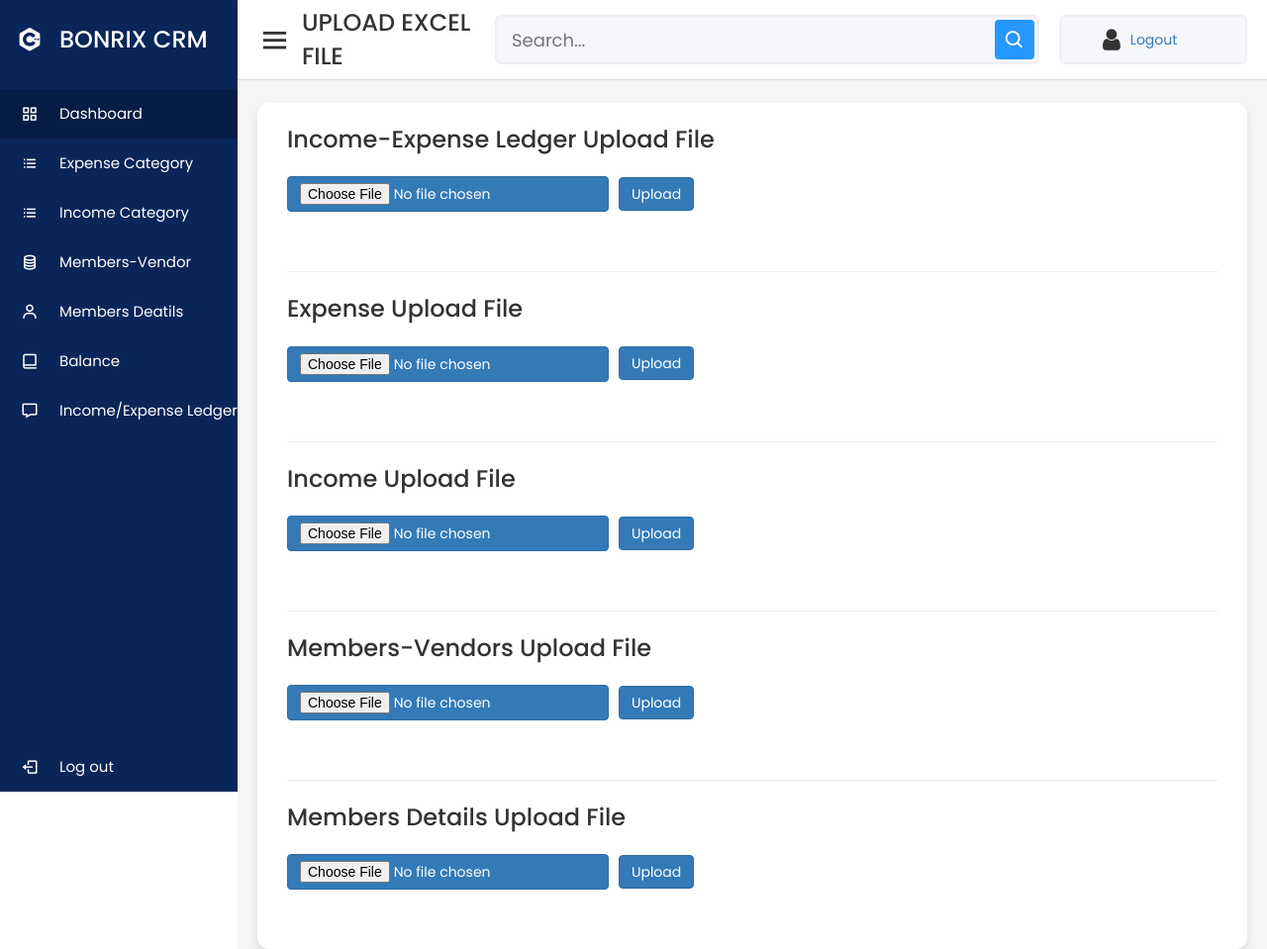
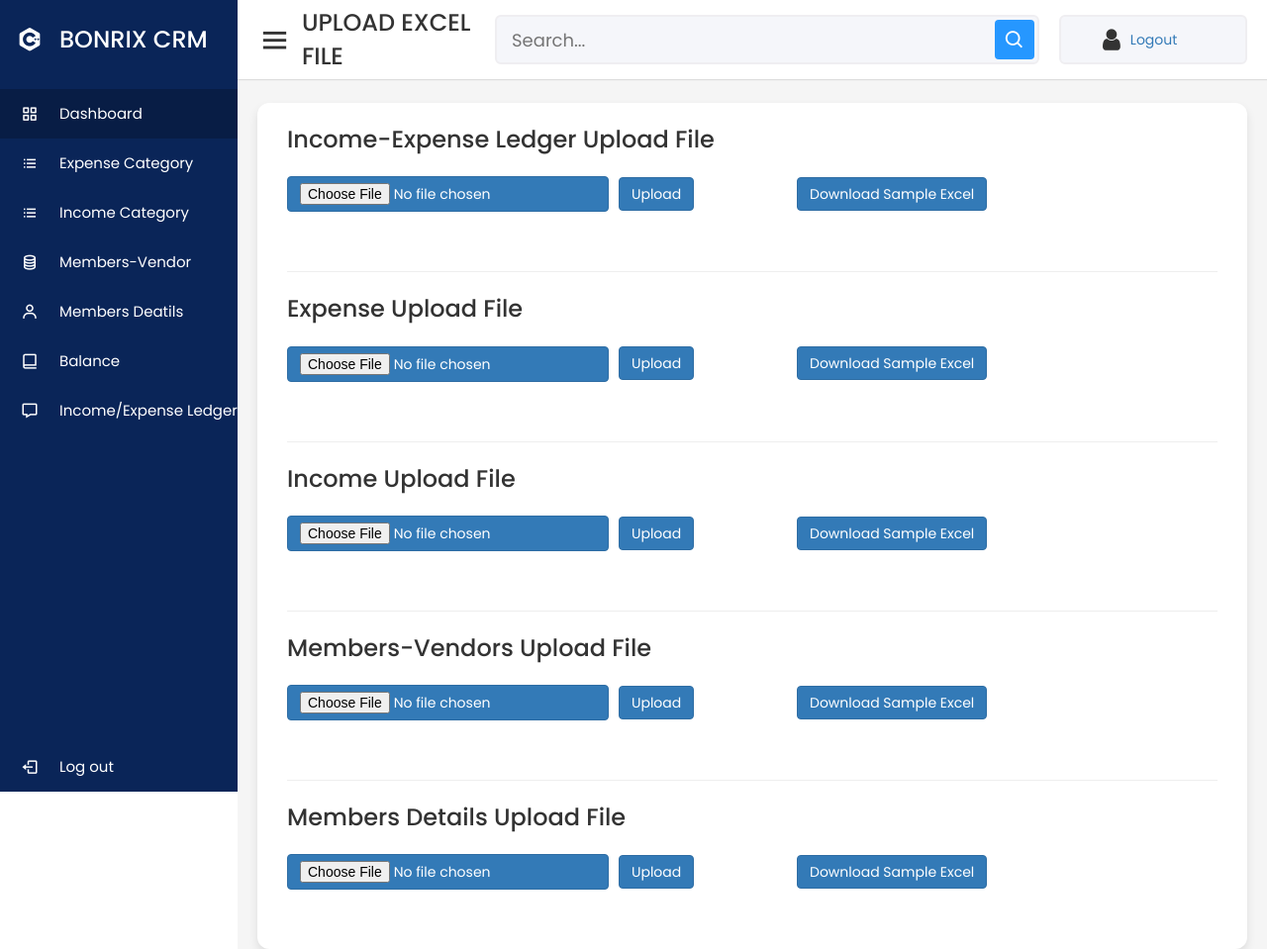
Before and after one commit to Jinalladani/society_system_application, a Django app: page /upload_file in a window 1280 px wide. Shown: the whole page at 99% size. Run offline with Django 3.2, Linux system fonts and the light colour scheme; some libraries are stand-ins or nearby versions.

Commit message:
management

```diff
--- a/myapp/models.py
+++ b/myapp/models.py
@@ -65,7 +65,7 @@ class MembersDeatilsValue(models.Model):
     secondaryContactNo = models.CharField(max_length=10, null=True, blank=True)
     accountingName = models.CharField(max_length=200, null=True, blank=True)
     whatsappContactNo = models.CharField(max_length=10, null=True, blank=True)
-    email = models.EmailField(unique=True)
+    email = models.EmailField(unique=True, null=True, blank=True)
     residence = models.CharField(max_length=100)
 
 
--- a/myapp/templates/addBalance.html
+++ b/myapp/templates/addBalance.html
@@ -48,7 +48,7 @@
                                     <div class="col-sm-6">
                                         <select class="col-sm-4" name="type">
                                             <option selected>----select-----</option>
-                                            <option value="Case">Case</option>
+                                            <option value="Cash">Cash</option>
                                             <option value="Bank">Bank</option>
                                         </select>
                                     </div>
--- a/myapp/templates/file_store.html
+++ b/myapp/templates/file_store.html
@@ -42,9 +42,7 @@
                         <div class="container">
                             <br>
                             <div class="form-group row">
-
                                 <div class="form-group row">
-
                                     <div class="col-sm-3">
                                         <input type="text" name="text" id="text" placeholder="Text Here...."
                                                style="padding:5px; width:300px;margin-right:10px">
@@ -71,7 +69,6 @@
                                     </div>
                                 </div>
                             </div>
-
                     </form>
                 </div>
             </div>
--- a/myapp/templates/index.html
+++ b/myapp/templates/index.html
@@ -65,6 +65,7 @@
                     {% for totExp in totalExpense %}
                     <div class="number">{{totExp.TotalExpense}}</div>
                     {% endfor %}
+                    {{totalExpense}}
                     <div class="indicator">
                         <i class='bx bx-up-arrow-alt'></i>
                         <span class="text">Up from yesterday</span>
@@ -80,6 +81,7 @@
                     {% for totInc in totalIncome %}
                     <div class="number">{{totInc.TotalIncome}}</div>
                     {% endfor %}
+                    {{totalIncome}}
                     <div class="indicator">
                         <i class='bx bx-down-arrow-alt down'></i>
                         <span class="text">Down From Today</span>
--- a/myapp/templates/upload.html
+++ b/myapp/templates/upload.html
@@ -49,6 +49,10 @@
                                     <button style="margin-top:-59px;margin-left:335px;" class="btn btn-primary"
                                             type="submit">Upload
                                     </button>
+                                    <a href="{% static 'excel/Maintance_Cash.xlsx' %}" download="excel">
+                                        <button style="margin-top:-59px;margin-left:100px;" class="btn btn-primary"
+                                                type="button">Download Sample Excel</button>
+                                     </a>
                                 </tr>
                             </table>
                         </div>
@@ -71,6 +75,10 @@
                                     <button style="margin-top:-59px;margin-left:335px;" class="btn btn-primary"
                                             type="submit">Upload
                                     </button>
+                                    <a href="{% static 'excel/EXPENSES.xlsx' %}" download="excel">
+                                        <button style="margin-top:-59px;margin-left:100px;" class="btn btn-primary"
+                                                type="button">Download Sample Excel</button>
+                                     </a>
                                 </tr>
                             </table>
                         </div>
@@ -91,6 +99,10 @@
                                     <button style="margin-top:-59px;margin-left:335px;" class="btn btn-primary"
                                             type="submit">Upload
                                     </button>
+                                    <a href="{% static 'excel/INCOME.xlsx' %}" download="excel">
+                                        <button style="margin-top:-59px;margin-left:100px;" class="btn btn-primary"
+                                                type="button">Download Sample Excel</button>
+                                     </a>
                                 </tr>
                             </table>
                         </div>
@@ -110,6 +122,10 @@
                                     <button style="margin-top:-59px;margin-left:335px;" class="btn btn-primary"
                                             type="submit">Upload
                                     </button>
+                                    <a href="{% static 'excel/members-vendors.xls' %}" download="excel">
+                                        <button style="margin-top:-59px;margin-left:100px;" class="btn btn-primary"
+                                                type="button">Download Sample Excel</button>
+                                     </a>
                                 </tr>
                             </table>
                         </div>
@@ -129,6 +145,10 @@
                                     <button style="margin-top:-59px;margin-left:335px;" class="btn btn-primary"
                                             type="submit">Upload
                                     </button>
+                                    <a href="{% static 'excel/Member_Details.xlsx' %}" download="excel">
+                                        <button style="margin-top:-59px;margin-left:100px;" class="btn btn-primary"
+                                                type="button">Download Sample Excel</button>
+                                     </a>
                                 </tr>
                             </table>
                         </div>
--- a/myapp/views.py
+++ b/myapp/views.py
@@ -1,4 +1,6 @@
 import csv
+
+from django.db.models import Sum
 from tablib import Dataset
 from .models import User_Society_deatils, ExpenseCategory, IncomeCategory, Income_Expense_LedgerValue1, \
     BalanceValue, \
@@ -22,36 +24,48 @@ def index(request):
         'balanceValue': balance
     }
     print(contentBalance)
-    totalExpense = Income_Expense_LedgerValue1.objects.raw(
-        "SELECT SUM(amount) AS TotalExpense FROM myapp_income_expense_ledgervalue1 WHERE type='Expense'")
+
+    totalExpense = Income_Expense_LedgerValue1.objects.filter(type='Expense').aggregate(Sum('amount'))
     print(totalExpense)
-    totalIncome = Income_Expense_LedgerValue1.objects.raw(
-        "SELECT SUM(amount) AS TotalIncome FROM myapp_income_expense_ledgervalue1 WHERE type='Income'")
+
+    totalIncome = Income_Expense_LedgerValue1.objects.filter(type='Income').aggregate(Sum('amount'))
     print(totalIncome)
 
     listExpense = ExpenseCategory.objects.all()
     print(listExpense)
 
-    expenseAmountSum = Income_Expense_LedgerValue1.objects.raw(
-        "SELECT id,category_header,SUM(amount) as totalamount FROM myapp_income_expense_ledgervalue1 WHERE type='Expense' GROUP BY id,category_header")
+    expenseAmountSum = Income_Expense_LedgerValue1.objects.values('category_header').filter(type='Expense').annotate(
+        totalamount=Sum('amount'))
+    print(expenseAmountSum)
 
     listIncome = IncomeCategory.objects.all()
     print(listIncome)
 
-    incomeAmountSum = Income_Expense_LedgerValue1.objects.raw(
-        "SELECT id,category_header,SUM(amount) as totalamount FROM myapp_income_expense_ledgervalue1 WHERE type='Income' GROUP BY id,category_header")
+    incomeAmountSum = Income_Expense_LedgerValue1.objects.values('category_header').filter(type='Income').annotate(
+        totalamount=Sum('amount'))
+    print(incomeAmountSum)
 
-    topExpense = Income_Expense_LedgerValue1.objects.raw(
-        "select  id,from_or_to_account,category_header,transaction_type,amount from  myapp_income_expense_ledgervalue1 WHERE type='Expense' ORDER BY amount DESC LIMIT 20")
+    topExpense = Income_Expense_LedgerValue1.objects.values('from_or_to_account', 'category_header',
+                                                            'transaction_type').annotate(amount=Sum('amount')).filter(
+        type='Expense').order_by('amount').reverse()
+    print("---------topExpense-------------", topExpense)
 
-    topIncome = Income_Expense_LedgerValue1.objects.raw(
-        "select  id,from_or_to_account,category_header,transaction_type,amount from myapp_income_expense_ledgervalue1 where type='Income' ORDER BY amount DESC LIMIT 20")
+    # topIncome = Income_Expense_LedgerValue1.objects.raw(
+    #     "select  id,from_or_to_account,category_header,transaction_type,amount from myapp_income_expense_ledgervalue1 where type='Income' ORDER BY amount DESC LIMIT 20")
 
-    topMemberExpense = Income_Expense_LedgerValue1.objects.raw(
-        "SELECT id,from_or_to_account,SUM(amount) as totalamount FROM myapp_income_expense_ledgervalue1 WHERE type='Expense' GROUP BY id,from_or_to_account ORDER BY amount DESC LIMIT 20")
+    topIncome = Income_Expense_LedgerValue1.objects.values('from_or_to_account', 'category_header',
+                                                           'transaction_type').annotate(amount=Sum('amount')).filter(
+        type='Income').order_by('amount').reverse()
+    print(topIncome)
 
-    topMemberIncome = Income_Expense_LedgerValue1.objects.raw(
-        "SELECT id,from_or_to_account,SUM(amount) as totalamount FROM myapp_income_expense_ledgervalue1 WHERE type='Income' GROUP BY id,from_or_to_account ORDER BY amount DESC LIMIT 20")
+    topMemberExpense = Income_Expense_LedgerValue1.objects.values('from_or_to_account').annotate(
+        amount=Sum('amount')).filter(type='Expense').order_by('amount').reverse()
+
+    topMemberIncome = Income_Expense_LedgerValue1.objects.values('from_or_to_account').annotate(
+        amount=Sum('amount')).filter(type='Income').order_by('amount').reverse()
+
+    # topMemberIncome = Income_Expense_LedgerValue1.objects.raw(
+    #     "SELECT id,from_or_to_account,SUM(amount) as totalamount FROM myapp_income_expense_ledgervalue1 WHERE type='Income' GROUP BY id,from_or_to_account ORDER BY amount DESC LIMIT 20")
 
     return render(request, 'index.html',
                   {'contentBalance': contentBalance, 'totalExpense': totalExpense, 'totalIncome': totalIncome,
@@ -286,7 +300,12 @@ def showincome_expense_ledger2(request):
         category_header = request.POST['category_header']
         from_or_to_account = request.POST['from_or_to_account']
         voucherNo_or_invoiceNo = request.POST['voucherNo_or_invoiceNo']
-        print('amount-------------', amount, type)
+        print('amount-------------', amount)
+        print('type----------------',type)
+        print('transaction_type------------',transaction_type)
+        print('category_header--------------',category_header)
+        print('from_or_to_account------------',from_or_to_account)
+        print('voucherNo_or_invoiceNo------',voucherNo_or_invoiceNo)
         allmembersValue = Members_Vendor_Account.objects.all()
         contextMember = {
             'memberValue': allmembersValue
@@ -1096,7 +1115,7 @@ def simple_uploadIncome(request):
         dataset = Dataset()
         new_expense = request.FILES['myfile']
 
-        imported_data = dataset.load(new_expense.read(), format='xls')
+        imported_data = dataset.load(new_expense.read(), format='xlsx')
         # print(imported_data)
         for data in imported_data:
             print(data[1])
@@ -1134,7 +1153,7 @@ def simple_uploadMembers_Vendors(request):
         dataset = Dataset()
         new_members = request.FILES['myfile']
 
-        imported_data = dataset.load(new_members.read(), format='xls')
+        imported_data = dataset.load(new_members.read(), format='xlsx')
         # print(imported_data)
         for data in imported_data:
             print(data[1])
@@ -1153,7 +1172,7 @@ def simple_uploadMembersDetails(request):
         dataset = Dataset()
         new_members = request.FILES['myfile']
 
-        imported_data = dataset.load(new_members.read(), format='xls')
+        imported_data = dataset.load(new_members.read(), format='xlsx')
         # print(imported_data)
         for data in imported_data:
             print(data[1])
@@ -1166,9 +1185,7 @@ def simple_uploadMembersDetails(request):
                 data[5],
                 data[6],
                 data[7],
-                data[8],
-                data[9],
-                data[10]
+                data[8]
             )
             value.save()
 
--- a/userinterface/urls.py
+++ b/userinterface/urls.py
@@ -83,6 +83,7 @@ urlpatterns = [
     path('updateMembersDetails/<int:id>',views.updateMembersDetails),
     path('deletedMembersDetails/<int:id>',views.destroyMembersDetails),
     path('export_users_xlsImembersDetails',views.export_users_xlsImembersDetails),
+    path('simple_uploadMembersDetails',views.simple_uploadMembersDetails),
 
 
     # path('showincome_expense_ledger2', views.showincome_expense_ledger2, name="showincome_expense_ledger2"),
```
Also changed, not shown: myapp/migrations/0042_auto_20211130_1453.py (added), 6 other files.
